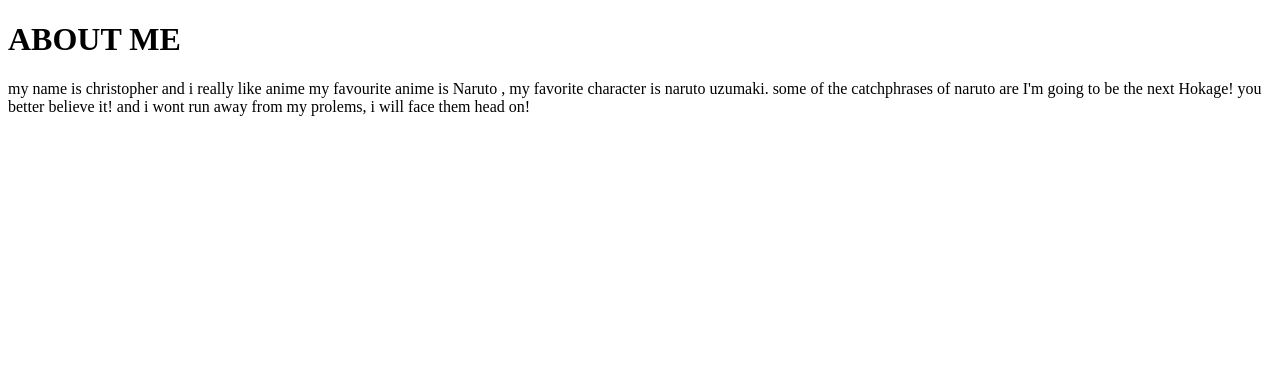
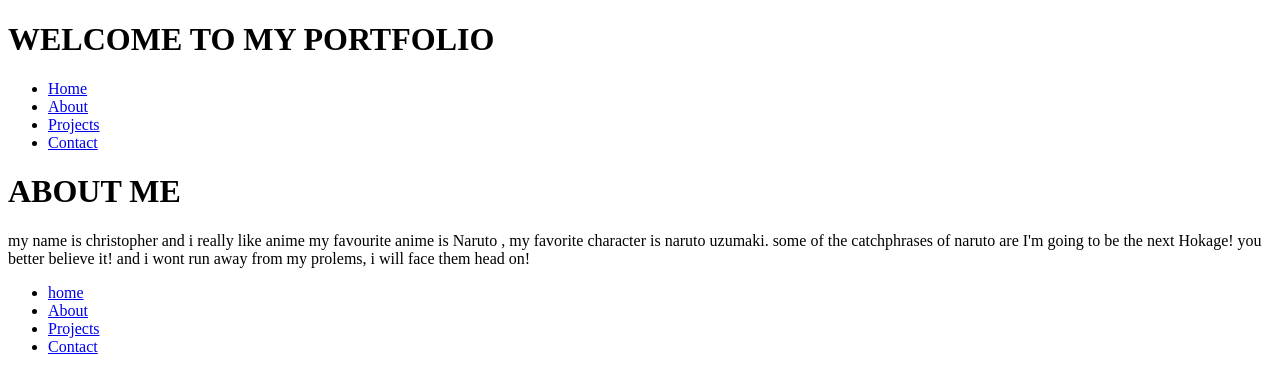
Before and after one commit to clouded-cloud/portfolio, a plain HTML site: page portfolio/index.html in a window 1280 px wide. Drawn offline with Linux system fonts and the light colour scheme.

Commit message:
abour.html

```diff
--- a/portfolio/index.html
+++ b/portfolio/index.html
@@ -6,10 +6,35 @@
     <title>portfolio</title>
 </head>
 <body>
+    <header>
+        <h1>WELCOME TO MY PORTFOLIO</h1>
+        <nav>
+            <ul>
+                <li><a href="index.html">Home</a></li>
+                <li><a href="/about.html">About</a></li>
+                <li><a href="projects.html">Projects</a></li>
+                <li><a href="/contact.html">Contact</a></li>
+            </ul>
+        </nav>
+    </header>
     <h1>ABOUT ME</h1>
 my name is christopher and i really like anime
 my favourite anime is Naruto , my favorite character is naruto uzumaki.
 some of the catchphrases of naruto are I'm going to be the next Hokage!
 you better believe it! and i wont run away from my prolems, i will face them head on!
+
+<footer>
+     <nav>
+    <ul>
+        <li><a href="#home">home</a></li>
+        <li><a href="#about">About</a></li>
+        <li><a href="#project">Projects</a></li>
+        <li><a href="#contact">Contact</a></li>
+    </ul>
+</nav>
+
+
+</footer>
+
 </body>
 </html>
```
Also changed, not shown: SCHOOL/index.html (added, +11 -0 lines), portfolio/about.html (added, +21 -0 lines), portfolio/contact.html (added, +22 -0 lines).
